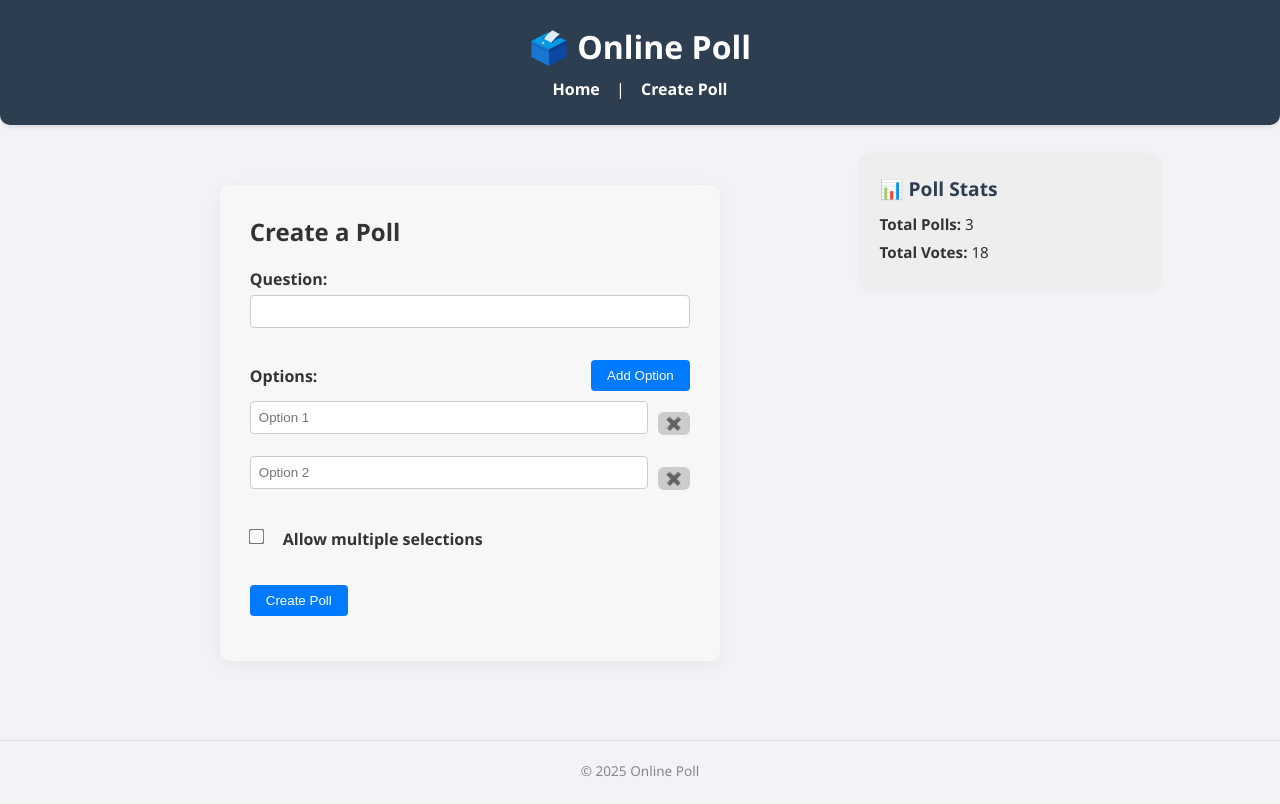
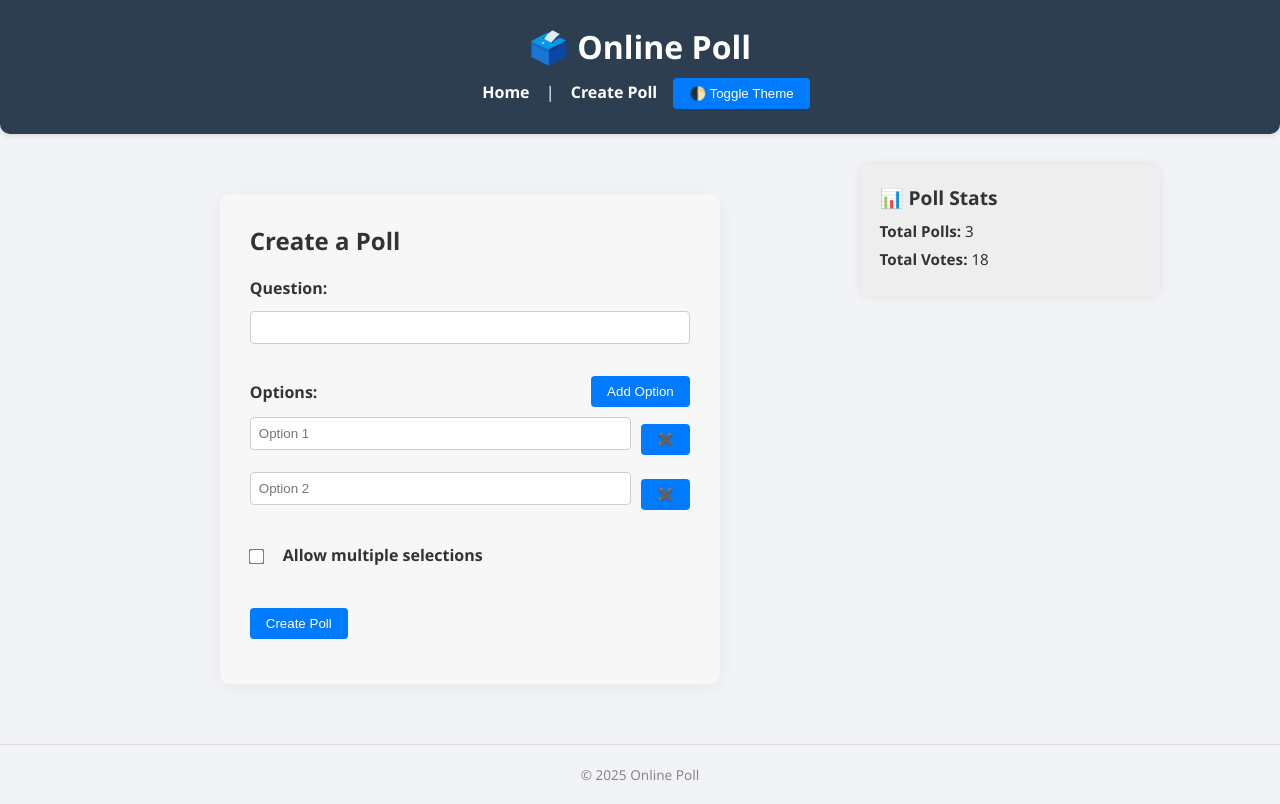
Before and after one commit to akey098/Final_Project_Online_poll, a Flask app: page /create in a window 1280 px wide. Before the commit the page ends 777 px from the top, so only its background shows below. Run offline with Flask 3, Linux system fonts and the light colour scheme.

Commit message:
dark theme

```diff
--- a/static/css/styles.css
+++ b/static/css/styles.css
@@ -1,3 +1,33 @@
+:root {
+    --bg-color: #f1f3f6;
+    --text-color: #333;
+    --header-bg: #2c3e50;
+    --header-text: white;
+    --poll-bg: white;
+    --panel-bg: #eeeeee;
+    --bar-color: #3498db;
+    --highlight-bg: #e0f7fa;
+    --highlight-border: #00bcd4;
+    --button-bg: #007bff;
+    --button-hover: #0056b3;
+    --form-bg: #f7f7f7;
+}
+
+body.dark {
+    --bg-color: #121212;
+    --text-color: #ddd;
+    --header-bg: #1e1e2e;
+    --header-text: #fff;
+    --poll-bg: #1f1f2f;
+    --panel-bg: #2a2a3a;
+    --bar-color: #3a7dff;
+    --highlight-bg: #263238;
+    --highlight-border: #0097a7;
+    --button-bg: #375a7f;
+    --button-hover: #2b4766;
+    --form-bg: #292c34;
+}
+
 /* Reset & base */
 * {
     margin: 0;
@@ -131,7 +162,7 @@ input[type="text"] {
 
 /* Buttons */
 button {
-    background-color: #007bff;
+    background-color: var(--button-bg);
     color: white;
     border: none;
     padding: 8px 16px;
@@ -141,31 +172,7 @@ button {
 }
 
 button:hover {
-    background-color: #0056b3;
-}
-
-/* Delete poll button: smaller and grey */
-button.delete-btn {
-    background-color: #ccc;
-    color: #333;
-    font-size: 0.85rem;
-    padding: 6px 12px;
-}
-
-button.delete-btn:hover {
-    background-color: #999;
-}
-
-/* Option delete (X button) */
-.option .delete-btn {
-    background-color: #ccc;
-    color: #333;
-    font-size: 0.8rem;
-    padding: 4px 8px;
-}
-
-.option .delete-btn:hover {
-    background-color: #999;
+    background-color: var(--button-hover);
 }
 
 /* Results */
@@ -276,28 +275,6 @@ footer {
 
 .poll-links form {
     margin: 0;
-}
-
-.delete-btn {
-    background-color: #ccc;
-    color: white;
-    font-size: 0.85rem;
-    border: none;
-    padding: 6px 10px;
-    border-radius: 6px;
-    cursor: pointer;
-}
-
-.delete-btn:hover {
-    background-color: #999;
-}
-
-
-
-form label {
-    display: block;
-    font-weight: bold;
-    margin: 12px 0 5px;
 }
 
 form input[type="text"] {
@@ -347,13 +325,14 @@ form input[type="text"] {
 .side-panel h3 {
     margin-bottom: 10px;
     font-size: 1.2rem;
-    color: #2c3e50;
+    color: var(--text-color);
 }
 
 .side-panel p {
     margin: 8px 0;
     font-size: 0.95rem;
 }
+
 .layout {
     display: flex;
     align-items: flex-start;
@@ -367,23 +346,3 @@ form input[type="text"] {
 main {
     flex: 1 1 70%;
 }
-
-.side-panel {
-    flex: 1 1 30%;
-    background-color: #eeeeee;
-    padding: 20px;
-    border-radius: 10px;
-    height: fit-content;
-    box-shadow: 0 0 6px rgba(0,0,0,0.05);
-}
-
-.side-panel h3 {
-    margin-bottom: 12px;
-    font-size: 1.2rem;
-    color: #2c3e50;
-}
-
-.side-panel p {
-    margin: 8px 0;
-    font-size: 0.95rem;
-}
--- a/static/js/main.js
+++ b/static/js/main.js
@@ -12,6 +12,27 @@ function addOption() {
     container.appendChild(div);
     updatePlaceholders();
 }
+function applyTheme(theme) {
+    document.body.classList.toggle('dark', theme === 'dark');
+    localStorage.setItem('theme', theme);
+}
+
+document.addEventListener('DOMContentLoaded', () => {
+    const saved = localStorage.getItem('theme') || 'light';
+    applyTheme(saved);
+
+    const btn = document.getElementById('theme-toggle');
+    if (btn) {
+        btn.addEventListener('click', () => {
+            const current = document.body.classList.contains('dark') ? 'dark' : 'light';
+            applyTheme(current === 'dark' ? 'light' : 'dark');
+        });
+    }
+
+    if (window.location.pathname.startsWith('/results/')) {
+        setTimeout(launchFireworksBurst, 400);
+    }
+});
 
 function removeOption(button) {
     const option = button.closest('.option');
--- a/templates/base.html
+++ b/templates/base.html
@@ -11,6 +11,7 @@
         <nav>
             <a href="{{ url_for('index') }}">Home</a> |
             <a href="{{ url_for('create') }}">Create Poll</a>
+            <button id="theme-toggle">🌓 Toggle Theme</button>
         </nav>
     </header>
 
```
Also changed, not shown: other parts of static/css/styles.css (+16 -22 lines), README.md, instance/polls.db.
